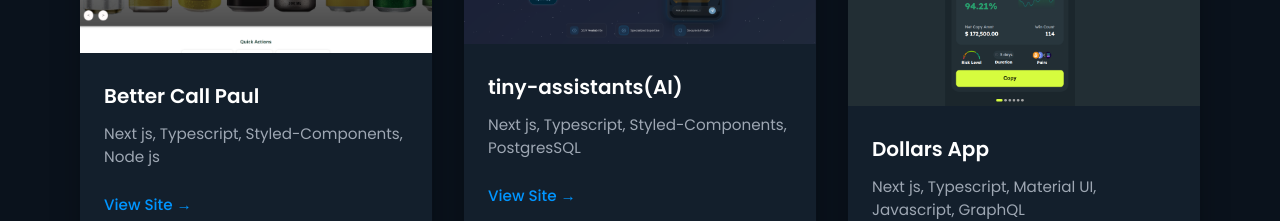
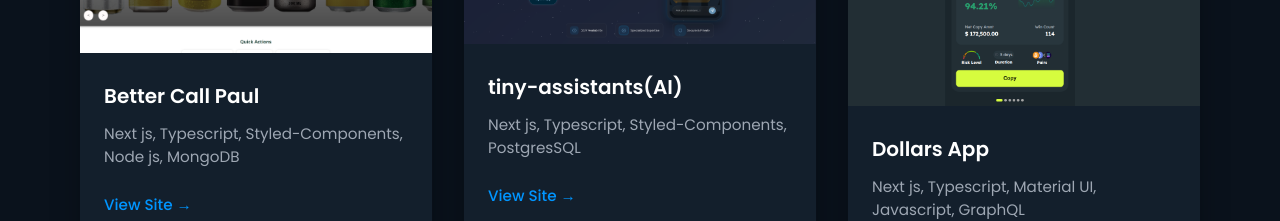
Before and after one commit to ngunjez/portfolio, a Next.js app: page / in a window 1280 px wide. Shown: the part 1100-1321 px from the top of the page. Built offline with nearby package versions, Linux system fonts and the light colour scheme; a web font is replaced by a local one.

Commit message:
fix: update project URL for Better Call Paul and enhance its description

```diff
--- a/components/projects.tsx
+++ b/components/projects.tsx
@@ -17,7 +17,7 @@ import {
 } from "@/styles/Projects";
 
 const projectUrls = [
-  "https://www.bettercallpaul.world/",
+  "https://better-call-paul-tau.vercel.app/",
   "https://www.tinyassistants.ai/home",
   "https://app.dollarsapp.ai/copytrading",
   "https://www.epicafricansafaris.africa/",
@@ -34,7 +34,7 @@ const projectUrls = [
 const projectCases = [
   {
     title: "Better Call Paul",
-    description: "Next js, Typescript, Styled-Components, Node js",
+    description: "Next js, Typescript, Styled-Components, Node js, MongoDB",
     imageSrc: "/bcp.png",
   },
   {
```
